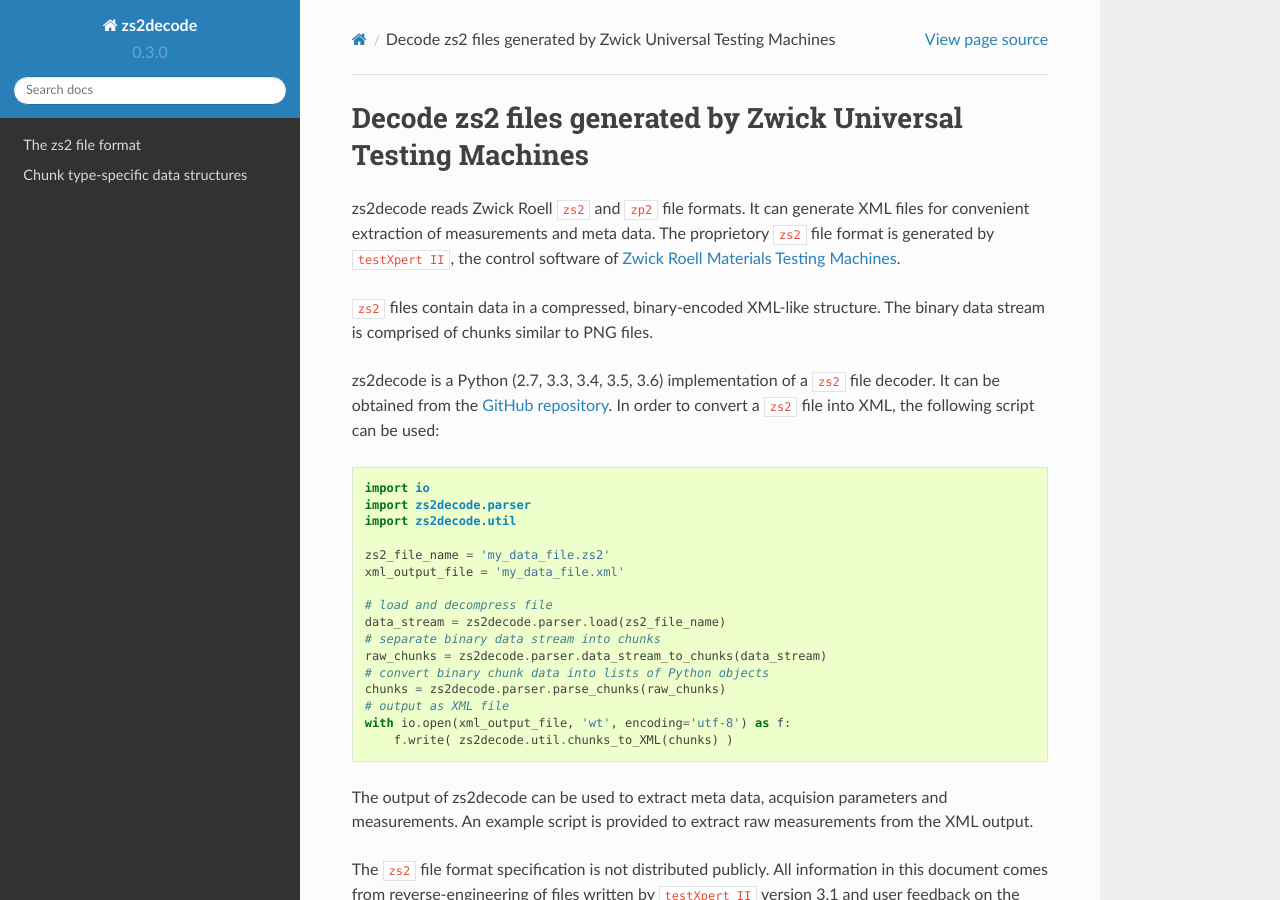
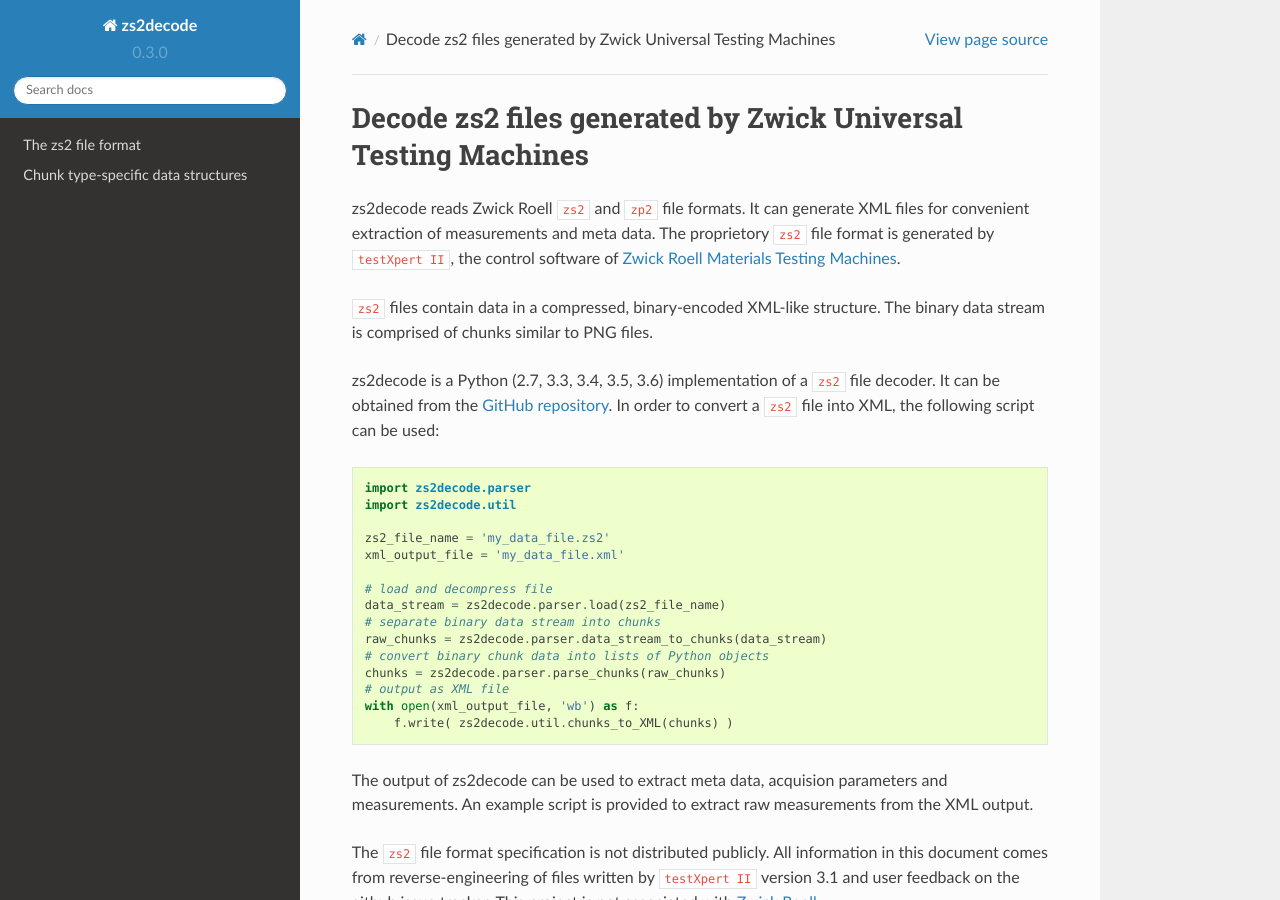
Before and after one commit to cpetrich/zs2decode, a Sphinx documentation site: the page built from docs/index.rst, in a window 1280 px wide and 900 px high. Built offline with Sphinx 7.4.7 and the Read the Docs theme 2.0.0, drawn with Linux system fonts in a browser that asks for light colours.

Commit message:
fix double-UTF8-encoding of strings in XML output --> change output format of utility functions

```diff
--- a/README.rst
+++ b/README.rst
@@ -12,7 +12,6 @@
 text file or XML for further processing.
 The following script converts a ``zs2`` file into XML::
 
-    import io
     import zs2decode.parser
     import zs2decode.util
 
@@ -26,7 +25,7 @@
     # convert binary chunk data into lists of Python objects
     chunks = zs2decode.parser.parse_chunks(raw_chunks)
     # output as text file
-    with io.open(xml_dump_file, 'wt', encoding='utf-8') as f:
+    with open(xml_dump_file, 'wb') as f:
         f.write( zs2decode.util.chunks_to_XML(chunks) )
 
 
--- a/docs/index.rst
+++ b/docs/index.rst
@@ -19,7 +19,6 @@
 In order to convert a ``zs2`` file into XML, the following
 script can be used::
 
-    import io
     import zs2decode.parser
     import zs2decode.util
 
@@ -33,7 +32,7 @@
     # convert binary chunk data into lists of Python objects
     chunks = zs2decode.parser.parse_chunks(raw_chunks)
     # output as XML file
-    with io.open(xml_output_file, 'wt', encoding='utf-8') as f:
+    with open(xml_output_file, 'wb') as f:
         f.write( zs2decode.util.chunks_to_XML(chunks) )
 
 
```
Also changed, not shown: 2 other files.
